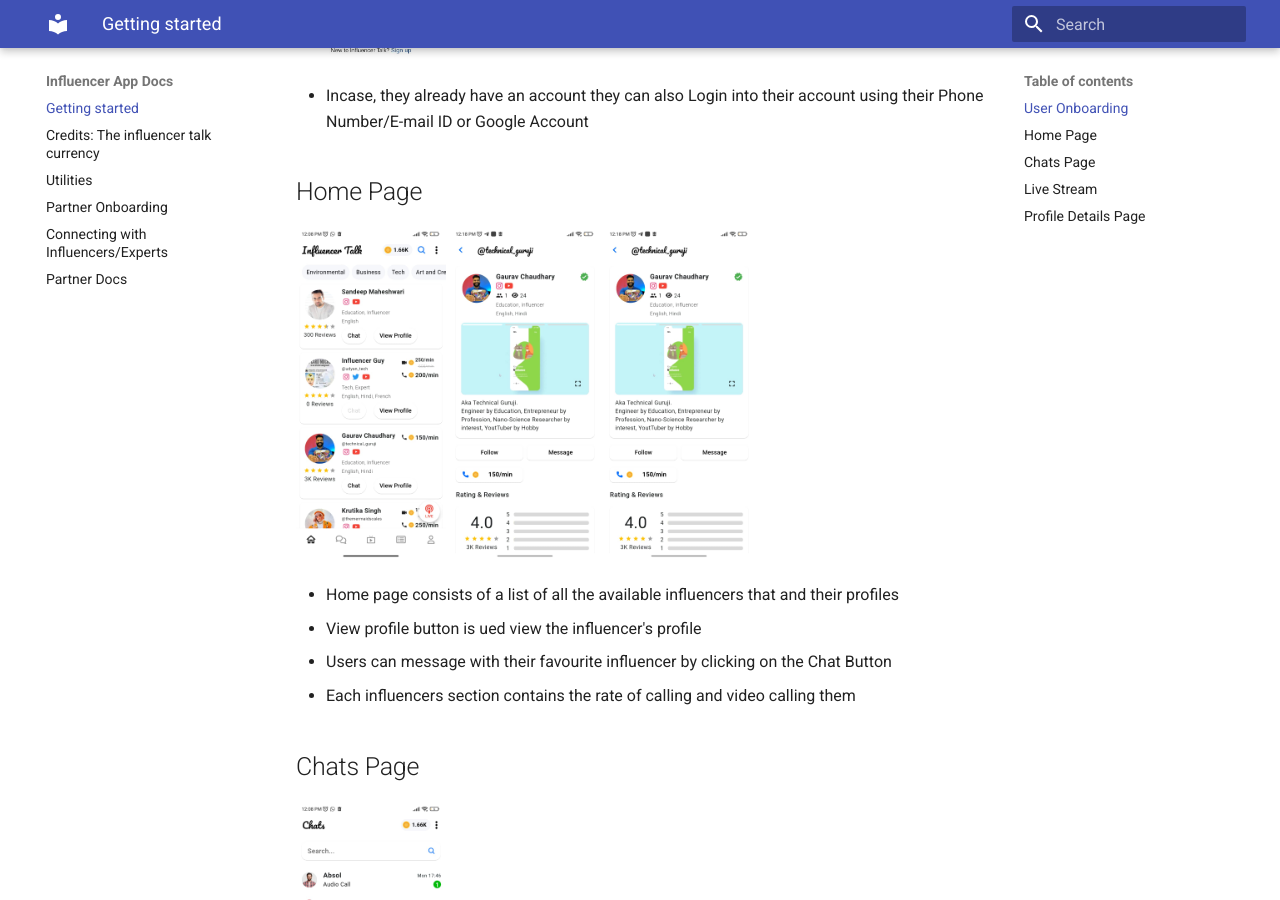
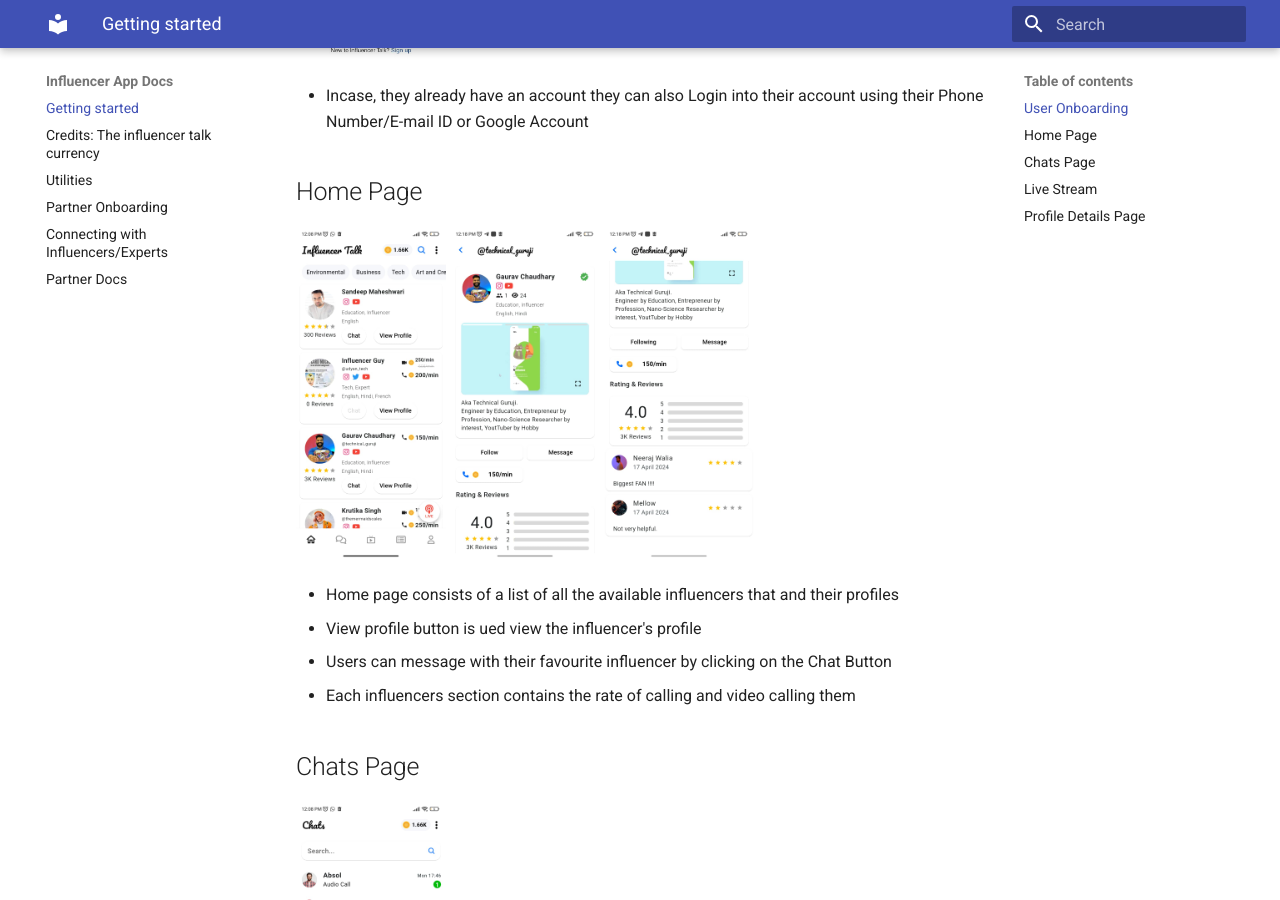
Before and after one commit to anvichip/app-docs, an MkDocs documentation site: the page built from docs/index.md, in a window 1280 px wide and 900 px high, scrolled down 954 px. Built offline with MkDocs 1.6.1 and Material for MkDocs 9.7.7, drawn with Linux system fonts in a browser that asks for light colours.

Commit message:
Fixed Home Page

```diff
--- a/docs/index.md
+++ b/docs/index.md
@@ -17,7 +17,7 @@
 
 <img src="home page.jpg" width=150 >
 <img src="influencer_profile_1.jpg" width=150 >
-<img src="influencer_profile_1.jpg" width=150 >
+<img src="influencer_profile_2.jpg" width=150 >
 
 * Home page consists of a list of all the available influencers that and their profiles
 * View profile button is ued view the influencer's profile
```
